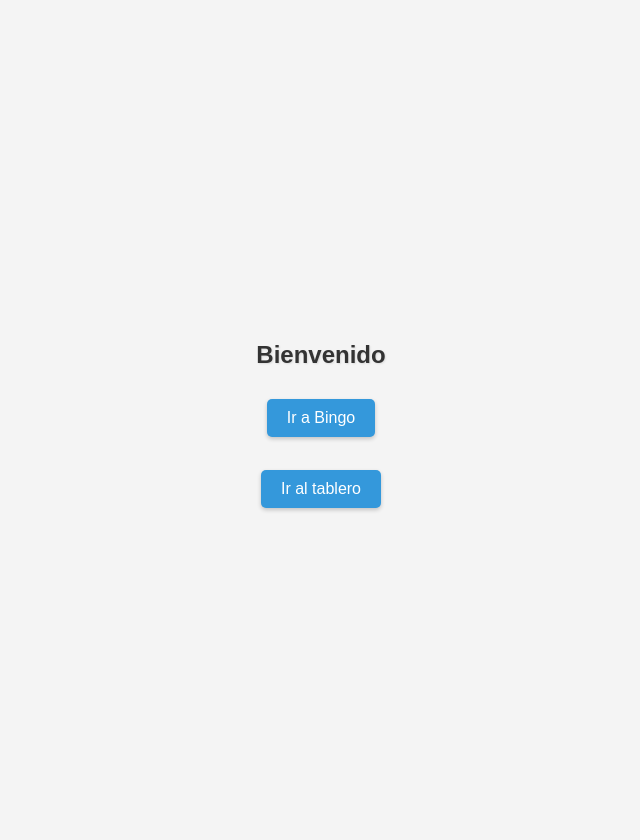
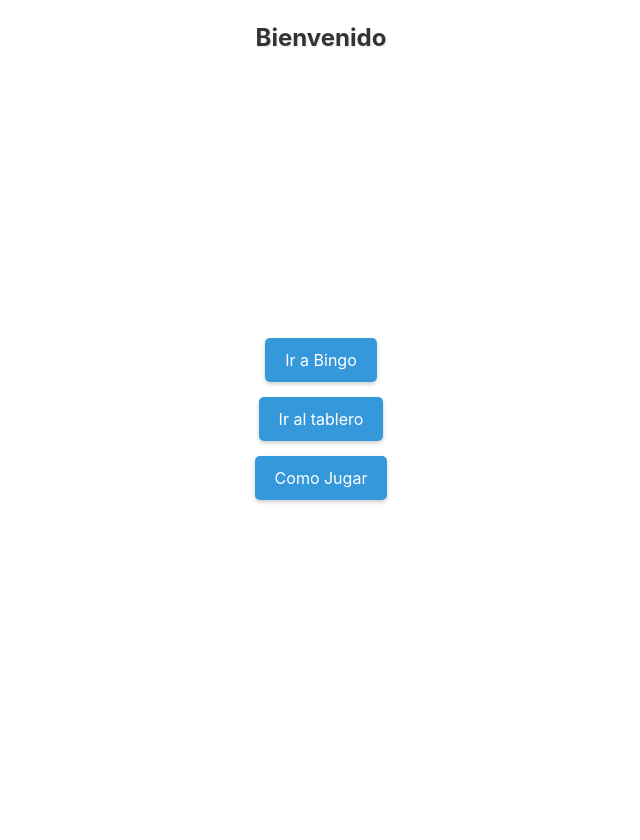
Before and after one commit to CrisUrrea/BingoGame, a Flask app: page / in a window 1280 px wide. Shown: the whole page, without its empty margins (319-959 px from the left). After the commit the page ends 503 px from the top, so only its background shows below. Run offline with Flask 3, Linux system fonts and the light colour scheme; some libraries are stand-ins or nearby versions.

Commit message:
Cambio index

```diff
--- a/app/app.py
+++ b/app/app.py
@@ -187,7 +187,8 @@ def verificar_bingo():
     else:
         return "El juego no está en curso"
 
-port = int(os.environ.get('PORT', 8080))
+# port = int(os.environ.get('PORT', 8080))
 
 if __name__ == '__main__':
-    socketio.run(app, host='0.0.0.0', port=port)
+    # socketio.run(app, host='0.0.0.0', port=port)
+    socketio.run(app, debug=True)
--- a/app/static/styles/styleIndex.css
+++ b/app/static/styles/styleIndex.css
@@ -18,7 +18,18 @@ p {
     text-shadow: 1px 1px 2px rgba(0, 0, 0, 0.1);
 }
 
-a {
+.principal {
+    display: flex;
+    flex-direction: column;
+    align-items: center;
+    justify-content: center;
+    height: 100vh;
+    text-align: center;
+    margin: 0;
+    padding: 20px;
+}
+
+.principal a, .principal button {
     display: inline-block;
     background-color: #3498db;
     color: #ffffff;
@@ -28,15 +39,19 @@ a {
     box-shadow: 0 2px 4px rgba(0, 0, 0, 0.2);
     transition: background-color 0.3s, transform 0.3s;
     margin-bottom: 15px;
+    border: none;
+    text-decoration: none;
 }
 
-a:hover {
+.principal a:hover, .principal button:hover {
     background-color: #2980b9;
     transform: translateY(-2px);
     box-shadow: 0 4px 6px rgba(0, 0, 0, 0.2);
+    text-decoration: none;
+    color: rgb(218, 218, 218);
 }
 
-a:active {
+.principal a:active, .principal button:active {
     transform: translateY(0);
     box-shadow: 0 2px 4px rgba(0, 0, 0, 0.2);
 }
--- a/app/templates/index.html
+++ b/app/templates/index.html
@@ -1,15 +1,43 @@
 <!DOCTYPE html>
 <html lang="en">
+
 <head>
     <meta charset="UTF-8">
     <meta name="viewport" content="width=device-width, initial-scale=1.0">
     <link rel="stylesheet" href="{{ url_for('static', filename='styles/styleIndex.css')}}">
+    <link rel="stylesheet" href="https://maxcdn.bootstrapcdn.com/bootstrap/4.5.2/css/bootstrap.min.css">
+    <script src="https://ajax.googleapis.com/ajax/libs/jquery/3.5.1/jquery.min.js"></script>
+    <script src="https://cdnjs.cloudflare.com/ajax/libs/popper.js/1.16.0/umd/popper.min.js"></script>
+    <script src="https://maxcdn.bootstrapcdn.com/bootstrap/4.5.2/js/bootstrap.min.js"></script>
     <title>Inicio</title>
 </head>
+
 <body>
     <p>Bienvenido</p>
-    <a href="{{ url_for('bingo') }}">Ir a Bingo</a>
-    <br>
-    <a href="{{ url_for('tablero') }}">Ir al tablero</a>
+    <div class="principal">
+        <a href="{{ url_for('bingo') }}">Ir a Bingo</a>
+        <a href="{{ url_for('tablero') }}">Ir al tablero</a>
+        <button type="button" data-toggle="modal" data-target="#myModal">
+            Como Jugar
+        </button>
+    </div>
+    <div class="modal fade" id="myModal">
+        <div class="modal-dialog">
+            <div class="modal-content">
+                <!-- Contenido de la ventana modal -->
+                <div class="modal-header">
+                    <h4 class="modal-title">Intrucciones</h4>
+                    <button type="button" class="close" data-dismiss="modal">&times;</button>
+                </div>
+                <div class="modal-body">
+                    <p>Este es el contenido de mi ventana modal.</p>
+                </div>
+                <div class="modal-footer">
+                    <button type="button" class="btn btn-success" data-dismiss="modal">Entendido</button>
+                </div>
+            </div>
+        </div>
+    </div>
 </body>
+
 </html>
```
